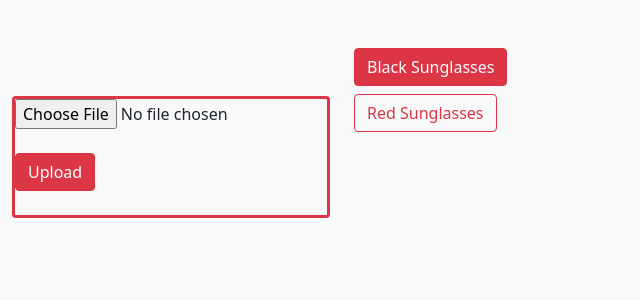
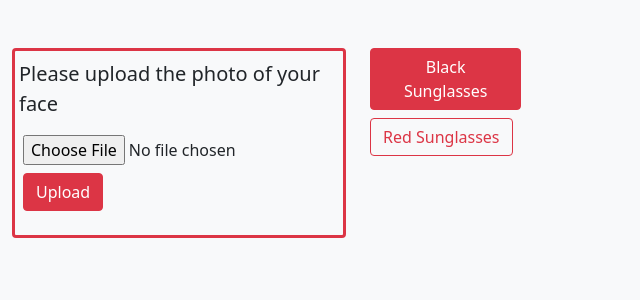
Before and after one commit to riadibadulla/virtual-haircut, a Django app: page / in a window 1280 px wide. Shown: the part 70-370 px from the top of the page, without its empty margins (0-640 px from the left). Run offline with Django 3.2, Linux system fonts and the light colour scheme.

Commit message:
design update

```diff
--- a/facerecognition/templates/home.html
+++ b/facerecognition/templates/home.html
@@ -8,11 +8,12 @@
 
     <div class="row  mt-5">
         <div class="col mr-5">
-            <div class=" border border-3 border-danger rounded mt-5 ml-5">
-                <form method="post" enctype="multipart/form-data">
+            <div class=" border border-3 border-danger rounded ml-5">
+                <p class="lead mt-2 mx-1">Please upload the photo of your face</p>
+                <form method="post" enctype="multipart/form-data" class="my-3 mx-2">
                     {% csrf_token %}
                     <input type="file" name="myfile">
-                    <button type="submit" class="btn btn-danger my-4">Upload</button>
+                    <button type="submit" class="btn btn-danger my-2">Upload</button>
                 </form>
             </div>
         </div>
```
Also changed, not shown: facerecognition/static/images/1.jpg (deleted).
